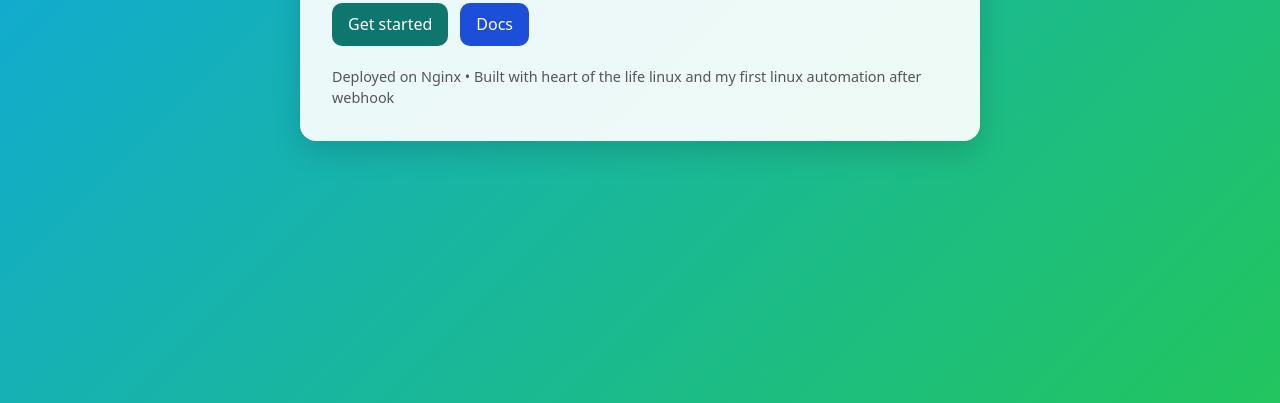
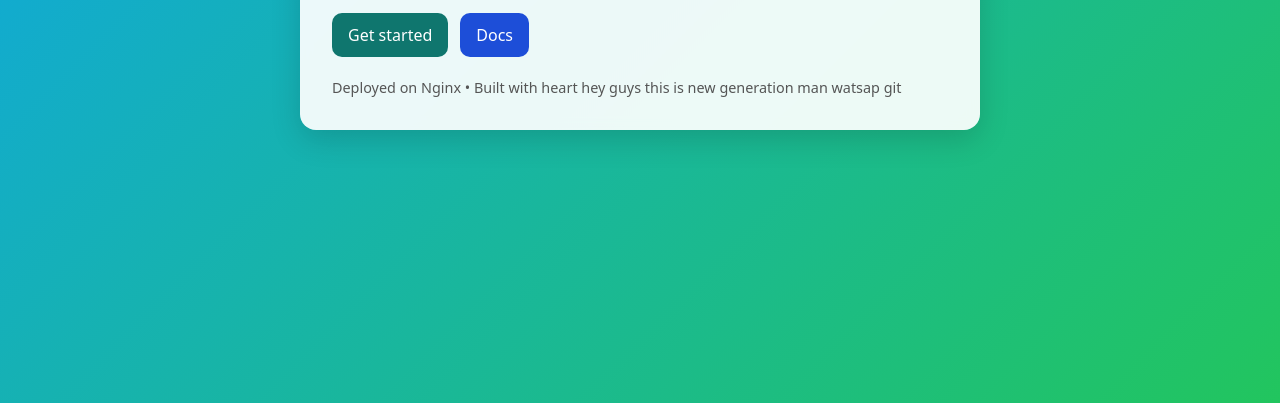
Before and after one commit to nadeemtechit/deploy-pharma-project-, a plain HTML site: page index.html in a window 1280 px wide. Shown: the part 397-800 px from the top of the page. Drawn offline with Linux system fonts and the light colour scheme.

Commit message:
this push trigger

```diff
--- a/index.html
+++ b/index.html
@@ -84,7 +84,7 @@
         <a class="btn secondary" href="#" aria-label="Secondary action">Docs</a>
       </div>
       <footer>
-        Deployed on Nginx • Built with heart of the life linux and my first linux automation after webhook
+        Deployed on Nginx • Built with heart hey guys this is new generation man watsap git
       </footer>
     </section>
   </main>
```
